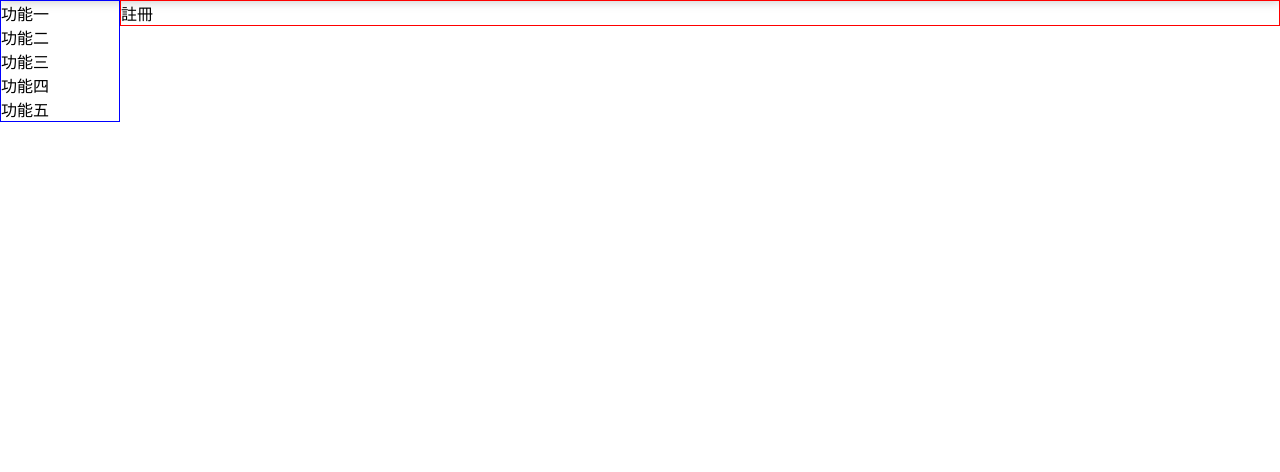
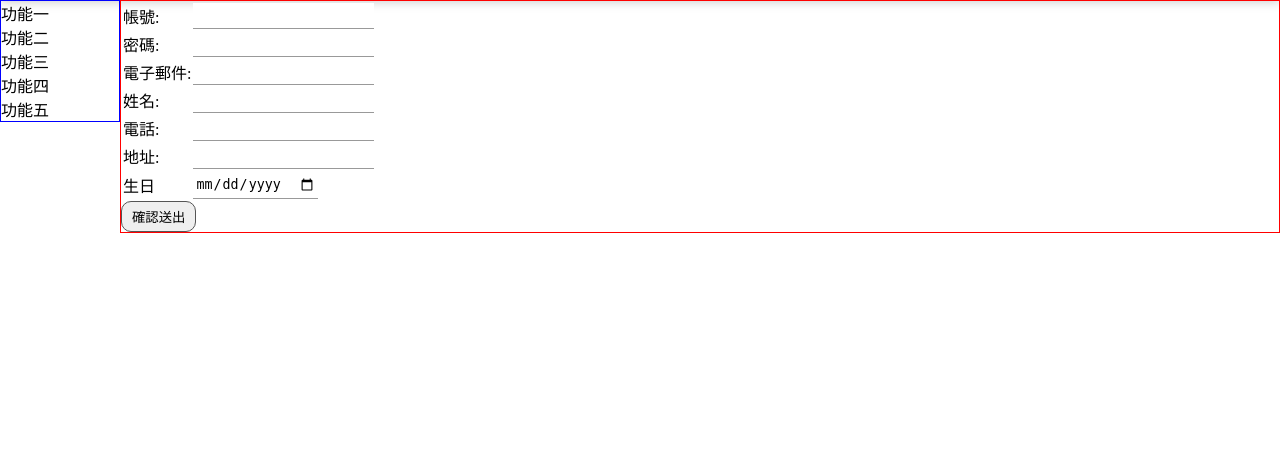
Before and after one commit to TsengShihYang/SQL-, a PHP site: page /reg.php in a window 1280 px wide. Shown: the part 93-565 px from the top of the page. Run offline with PHP 8.4, Linux system fonts and the light colour scheme.

Commit message:
SQL 連線

```diff
--- a/member/reg.php
+++ b/member/reg.php
@@ -12,7 +12,40 @@
  <?php include "./include/nav.php";?>
  <?php include "./include/sidebar.php";?>
 <div class="content">
-註冊
+<form action="./api/reg.php" method="post" id="regForm">
+<table>
+    <tr>
+        <td>帳號:</td>
+        <td><input type="text" name="accout" id=""></td>
+    </tr>
+    <tr>
+        <td>密碼:</td>
+        <td><input type="password" name="password" id=""></td>
+    </tr>
+    <tr>
+        <td>電子郵件:</td>
+        <td><input type="text" name="mail" id=""></td>
+    </tr>
+    <tr>
+        <td>姓名:</td>
+        <td><input type="text" name="name" id=""></td>
+    </tr>
+    <tr>
+        <td>電話:</td>
+        <td><input type="text" name="mobile" id=""></td>
+    </tr>
+    <tr>
+        <td>地址:</td>
+        <td><input type="text" name="address" id=""></td>
+    </tr>
+    <tr>
+        <td>生日</td>
+        <td><input type="date" name="birthday" id=""></td>
+    </tr>
+</table>
+<div><input type="submit" value="確認送出"></div>
+
+</form>
 </div>
 
  <?php include "./include/footer.php";?>
--- a/member/style.css
+++ b/member/style.css
@@ -1,52 +1,70 @@
-*{
-    padding:0;
-    margin:0;
+* {
+    padding: 0;
+    margin: 0;
     box-sizing: border-box;
 }
 
-
-header{
+header {
     text-align: center;
     font-size: 24px;
-    margin:10px auto;
+    margin: 10px auto;
+}
 
-}
-.body{
+.body {
     text-align: center;
     font-size: 45px;
     font-weight: 600;
+}
 
-}
-nav{
+nav {
     background-color: aquamarine;
     color: blueviolet;
-    padding:10px;
+    padding: 10px;
     box-shadow: 0 2px 10px #ccc;
 }
-nav a{
+
+nav a {
     display: inline-block;
-    margin:0 5px;
-    border:1px solid #ccc;
-    border-radius:5px;
-    padding:0 5px;
+    margin: 0 5px;
+    border: 1px solid #ccc;
+    border-radius: 5px;
+    padding: 0 5px;
+}
 
+footer {
+    position: fixed;
+    bottom: 0px;
+    height: 50px;
+    background: #555;
+    color: #ddd;
+    text-align: center;
+    width: 100%;
 }
-footer{
-    position:fixed;
-    bottom:0px;
-    height:50px;
-    background:#555;
-    color:#ddd;
-    text-align: center;
-    width:100%;
-}
-.sidebar{
-    float:left;
+
+.sidebar {
+    float: left;
     width: 120px;
     border: 1px solid blue;
 }
+
 .content {
     border: 1px solid red;
     float: left;
     width: calc(100% - 120px);
 }
+
+#regForm input {
+    border: 0;
+}
+
+#regForm input {
+    font: 16px;
+    padding: 5px 2px;
+    border-bottom: 1px solid #999;
+}
+
+#regForm input[type='submit'] {
+    border: 1px solid #555;
+    border-radius: 10px;
+    padding: 5px 10px;
+}
```
Also changed, not shown: member/api/reg.php (added, +25 -0 lines).
